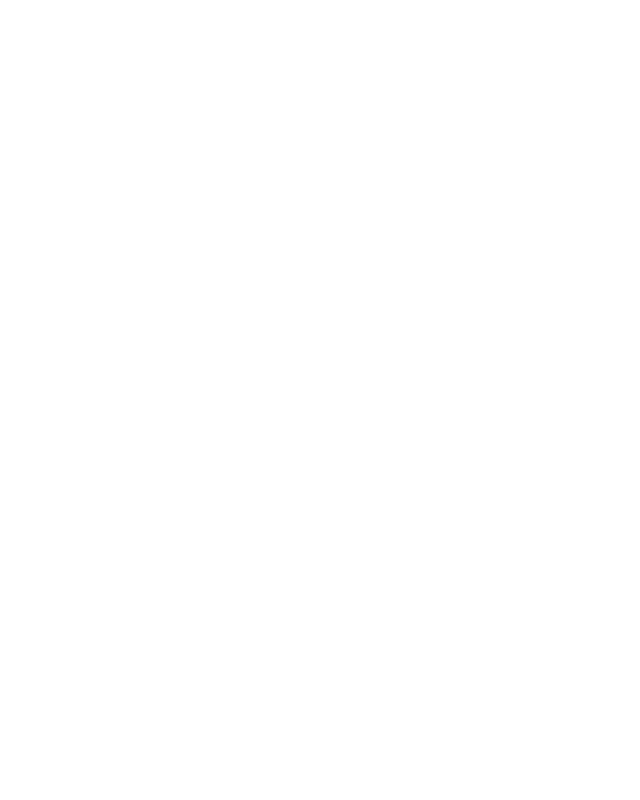
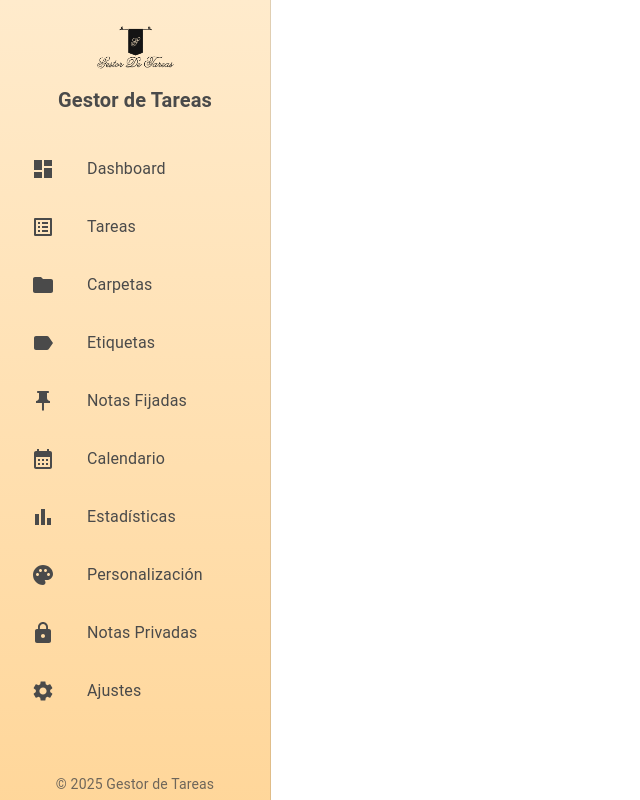
Before and after one commit to josee022/gestor-tareas-frontend, a React (Vite) app: page /settings in a window 1280 px wide. Before the commit this address had no page. Shown: the whole page, without its empty margins (0-640 px from the left). Built offline with nearby package versions, Linux system fonts and the light colour scheme.

Commit message:
componets sidebar and routes App.jsx good

```diff
--- a/src/App.jsx
+++ b/src/App.jsx
@@ -1,17 +1,26 @@
-import { Routes, Route } from "react-router-dom";
+import { Routes, Route, useLocation } from "react-router-dom";
+import Sidebar from "./components/Sidebar";
+import Tasks from "./pages/Tasks";
+import Register from "./pages/Register";
 import Login from "./pages/Login";
-import Register from "./pages/Register";
 import Home from "./pages/Home";
-import Tasks from "./pages/Tasks";
 
 const App = () => {
+  const location = useLocation();
+  const hideSidebarRoutes = ["/home", "/login", "/register"];
+
   return (
-    <Routes>
-      <Route path="/" element={<Home />} />
-      <Route path="/login" element={<Login />} />
-      <Route path="/register" element={<Register />} />
-      <Route path="/tasks" element={<Tasks />} />
-    </Routes>
+    <>
+      {!hideSidebarRoutes.includes(location.pathname) && <Sidebar />}
+
+      <Routes>
+        <Route path="/" element={<h1>Bienvenido al Gestor de Tareas</h1>} />
+        <Route path="/home" element={<Home />} />
+        <Route path="/tasks" element={<Tasks />} />
+        <Route path="/register" element={<Register />} />
+        <Route path="/login" element={<Login />} />
+      </Routes>
+    </>
   );
 };
 
--- /dev/null
+++ b/src/components/Sidebar.jsx
@@ -0,0 +1,100 @@
+import {
+  Drawer,
+  List,
+  ListItem,
+  ListItemButton,
+  ListItemIcon,
+  ListItemText,
+  Box,
+  Typography,
+} from "@mui/material";
+import { Link } from "react-router-dom";
+import {
+  Dashboard,
+  ListAlt,
+  Folder,
+  Label,
+  PushPin,
+  CalendarMonth,
+  BarChart,
+  Palette,
+  Lock,
+  Settings,
+} from "@mui/icons-material";
+
+const menuItems = [
+  { text: "Dashboard", icon: <Dashboard />, path: "/" },
+  { text: "Tareas", icon: <ListAlt />, path: "/tasks" },
+  { text: "Carpetas", icon: <Folder />, path: "/folders" },
+  { text: "Etiquetas", icon: <Label />, path: "/tags" },
+  { text: "Notas Fijadas", icon: <PushPin />, path: "/pinned" },
+  { text: "Calendario", icon: <CalendarMonth />, path: "/calendar" },
+  { text: "Estadísticas", icon: <BarChart />, path: "/stats" },
+  { text: "Personalización", icon: <Palette />, path: "/theme" },
+  { text: "Notas Privadas", icon: <Lock />, path: "/private" },
+  { text: "Ajustes", icon: <Settings />, path: "/settings" },
+];
+
+const Sidebar = () => {
+  return (
+    <Drawer
+      anchor="left"
+      variant="permanent"
+      sx={{
+        width: 250,
+        flexShrink: 0,
+        "& .MuiDrawer-paper": {
+          width: 250,
+          background: "linear-gradient(to bottom, #FFEBCC, #FFD699)", // Fondo degradado pastel
+          color: "#4A4A4A",
+          display: "flex",
+          flexDirection: "column",
+          justifyContent: "space-between", // Para distribuir mejor los elementos
+          padding: "10px",
+        },
+      }}
+    >
+      {/* Logo y título */}
+      <Box sx={{ textAlign: "center", py: 2 }}>
+        <img
+          src="/img/logoWeb.png"
+          alt="Logo"
+          style={{ width: "80px", borderRadius: "10px" }}
+        />
+        <Typography variant="h6" sx={{ fontWeight: "bold", mt: 1 }}>
+          Gestor de Tareas
+        </Typography>
+      </Box>
+
+      {/* Lista de navegación */}
+      <List sx={{ flexGrow: 1 }}>
+        {menuItems.map((item, index) => (
+          <ListItem key={index} disablePadding>
+            <ListItemButton
+              component={Link}
+              to={item.path}
+              sx={{
+                borderRadius: "10px",
+                margin: "5px",
+                transition: "background 0.3s",
+                "&:hover": {
+                  backgroundColor: "rgba(255, 255, 255, 0.3)",
+                },
+              }}
+            >
+              <ListItemIcon sx={{ color: "#4A4A4A" }}>{item.icon}</ListItemIcon>
+              <ListItemText primary={item.text} />
+            </ListItemButton>
+          </ListItem>
+        ))}
+      </List>
+
+      {/* Footer con algún detalle */}
+      <Box sx={{ textAlign: "center", py: 2, fontSize: "12px", opacity: 0.8 }}>
+        <Typography variant="body2">© 2025 Gestor de Tareas</Typography>
+      </Box>
+    </Drawer>
+  );
+};
+
+export default Sidebar;
```
